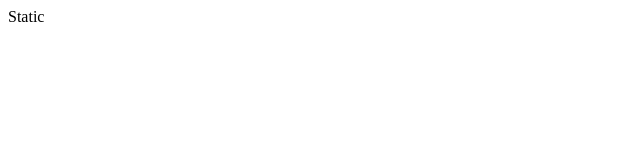
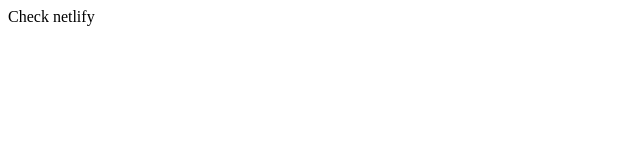
Before and after one commit to yerzhansa/mf.messenger.praktikum.yandex, a website: page public/index.html in a window 1280 px wide. Shown: the full height of the page, 0-640 px from the left. Drawn offline with Linux system fonts and the light colour scheme.

Commit message:
check deploy to netlify

```diff
--- a/public/index.html
+++ b/public/index.html
@@ -9,7 +9,7 @@
 </head>
 <body>
   <div>
-    Static
+    Check netlify
   </div>
 </body>
 </html>
```
